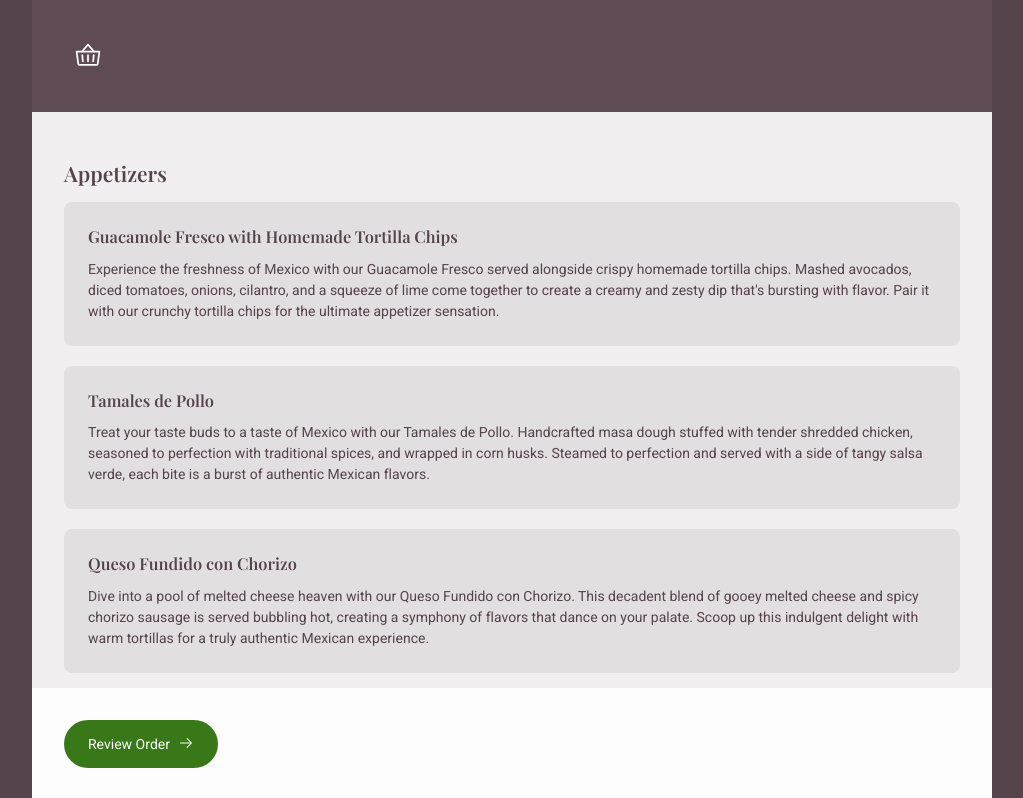
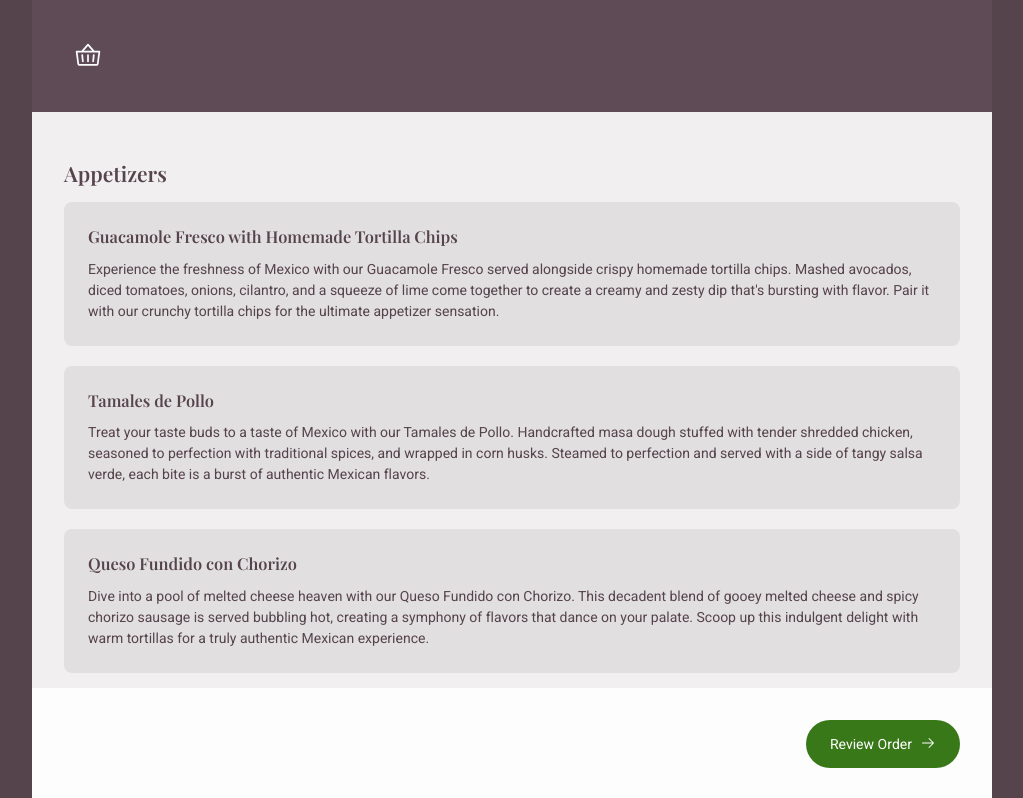
Before and after one commit to mranenko/limon-app, a React (Vite) app: page / in a window 1280 px wide. Shown: the top 798 px of the page, without its empty margins (128-1151 px from the left). Built offline with nearby package versions, Linux system fonts and the light colour scheme.

Commit message:
footer variants

```diff
--- a/src/assets/styles/layouts/footer.scss
+++ b/src/assets/styles/layouts/footer.scss
@@ -10,4 +10,6 @@
   padding: 2rem;
   position: fixed;
   width: 100%;
+  &.end { justify-content: end; }
+  &.start { justify-content: start; }
 }
--- a/src/layouts/Footer.tsx
+++ b/src/layouts/Footer.tsx
@@ -1,11 +1,12 @@
 interface FooterProps {
   children: React.ReactNode
   className?: string
+  variant?: string
 }
 
-const Footer = ({ children, className = '' }: FooterProps) => {
+const Footer = ({ children, className = '', variant = '' }: FooterProps) => {
   return (
-    <footer className={`footer ${className}`}>
+    <footer className={`footer ${className} ${variant}`}>
       {children}
     </footer>
   )
--- a/src/screens/Confirmation.tsx
+++ b/src/screens/Confirmation.tsx
@@ -21,7 +21,7 @@ const Confirmation = () => {
           <h2 className='subtitle'>Thank You</h2>
         </section>
       </Main>
-      <Footer>
+      <Footer variant='start'>
         <Button as='a' href='/' variant='accent icon link'>
           <i><ArrowLeft /></i>
         </Button>
--- a/src/screens/Home.tsx
+++ b/src/screens/Home.tsx
@@ -50,7 +50,7 @@ const Home = () => {
           </div>
         </section>
       </Main>
-      <Footer>
+      <Footer variant='end'>
         <Button as='a' href='/review' variant='accent solid'>
           Review Order
           <i><ArrowRight /></i>
```
